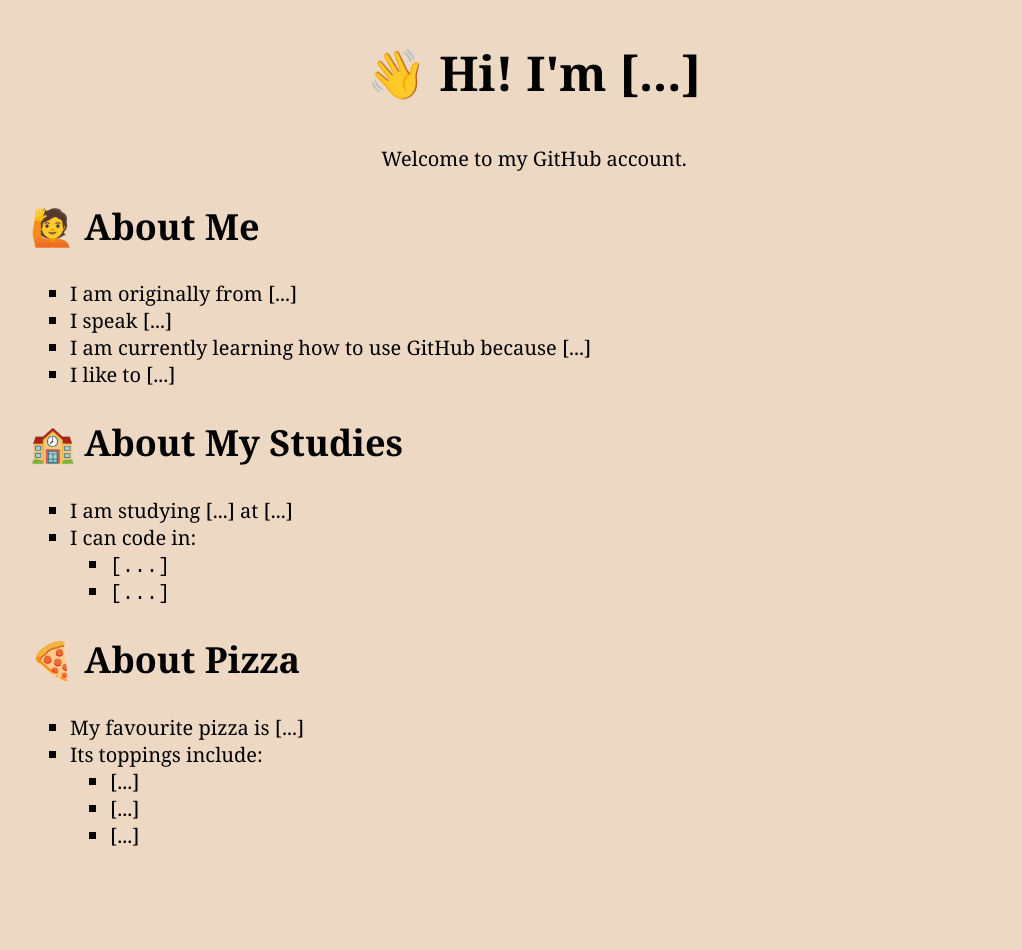
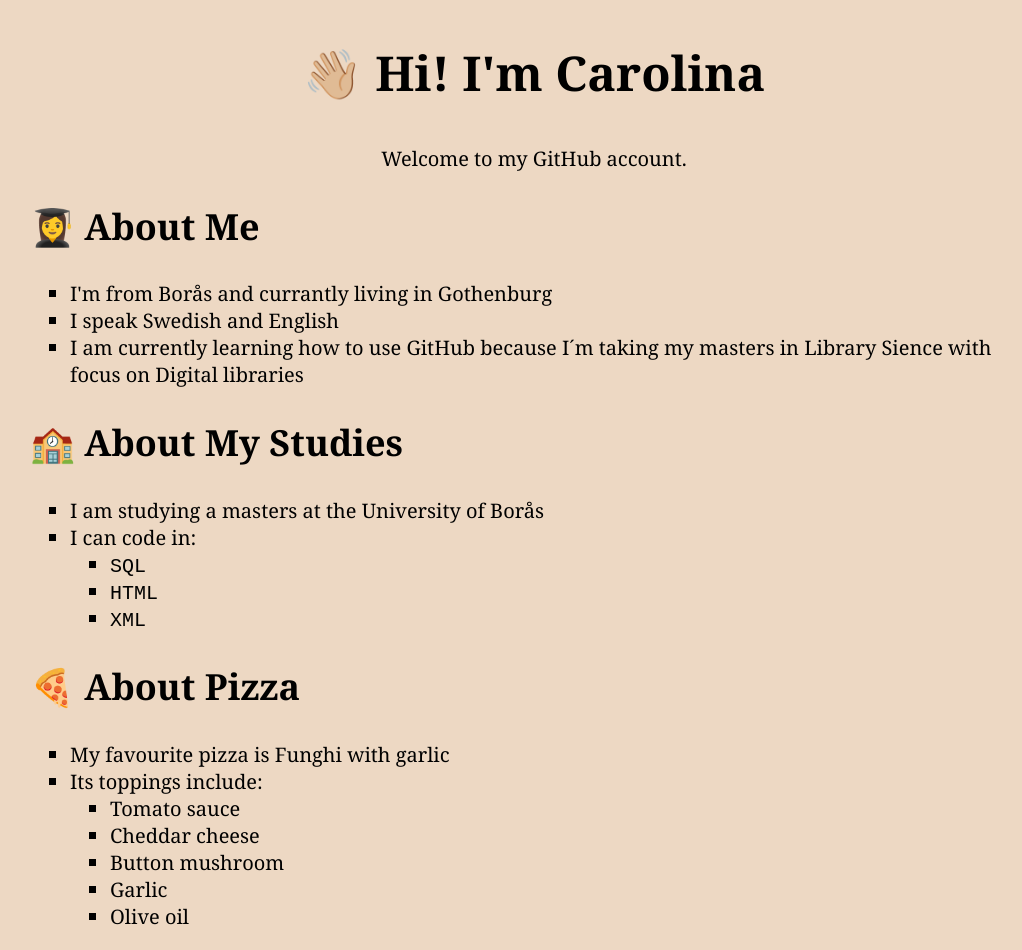
Before and after one commit to Jimmerskog/About-me, a plain HTML site: page index.html in a window 1280 px wide. Shown: the whole page, without its empty margins (106-1128 px from the left). Before the commit the page ends 869 px from the top, so only its background shows below. Drawn offline with Linux system fonts and the light colour scheme.

Commit message:
Added my information

```diff
--- a/index.html
+++ b/index.html
@@ -7,28 +7,28 @@
     </head>
     <body>
         <article>
-        <h1>&#128075; Hi! I'm [...]</h1>
+        <h1>&#128075;&#127996; Hi! I'm Carolina</h1>
         <p>
             Welcome to my GitHub account.
         </p>
         </article>
         <article>
-        <h2>&#128587; About Me</h2>
+        <h2>&#128105;&#8205;&#127891; About Me</h2>
         <ul>
-            <li>I am originally from [...]</li>
-            <li>I speak [...]</li>
-            <li>I am currently learning how to use GitHub because [...]</li>
-            <li>I like to [...]</li>
+            <li>I'm from Borås and currantly living in Gothenburg</li>
+            <li>I speak Swedish and English</li>
+            <li>I am currently learning how to use GitHub because I´m taking my masters in Library Sience with focus on Digital libraries</li>
         </ul>
         </article>
         <article>
         <h2>&#127979; About My Studies </h2>
         <ul>
-            <li>I am studying [...] at [...]</li>
+            <li>I am studying a masters at the University of Borås</li>
             <li>I can code in:
                 <ul>
-                    <li><code>[...]</code></li>
-                    <li><code>[...]</code></li>
+                    <li><code>SQL</code></li>
+                    <li><code>HTML</code></li>
+                    <li><code>XML</code></li>
                 </ul>
             </li>
         </ul>
@@ -36,12 +36,14 @@
         <article>
         <h2>&#127829; About Pizza</h2>
         <ul>
-            <li>My favourite pizza is [...]</li>
+            <li>My favourite pizza is Funghi with garlic</li>
             <li>Its toppings include:
                 <ul>
-                    <li>[...]</li>
-                    <li>[...]</li>
-                    <li>[...]</li>
+                    <li>Tomato sauce</li>
+                    <li>Cheddar cheese</li>
+                    <li>Button mushroom</li>
+                    <li>Garlic</li>
+                    <li>Olive oil</li>
                 </ul>
             </li>
         </ul>
```
